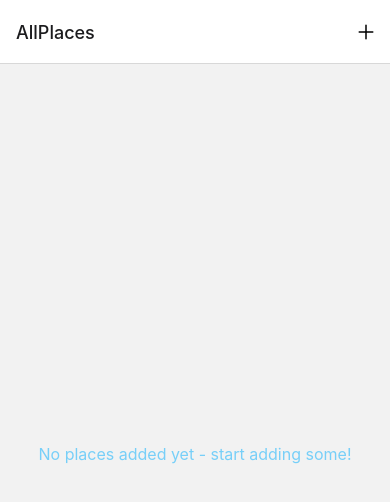
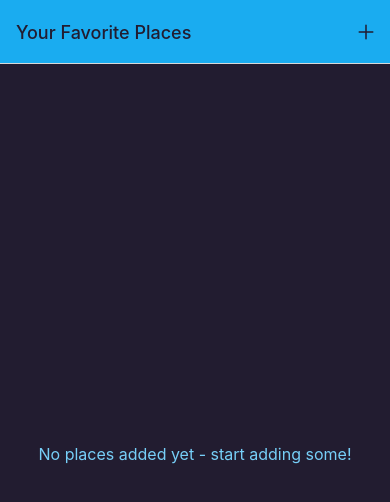
Before and after one commit to MTolouie/FavoritePlaces, a React Native app: screen / in a window 390 px wide. Shown: the top 502 px of the page. Built offline with nearby package versions, Linux system fonts and the light colour scheme.

Commit message:
added overrall style and changed the header titles

```diff
--- a/App.js
+++ b/App.js
@@ -7,13 +7,22 @@ import AllPlaces from "./screens/AllPlaces";
 import PlaceDetails from "./screens/PlaceDetails";
 import AddPlace from "./screens/AddPlace";
 import IconButton from "./components/UI/IconButton";
+import { Colors } from "./constants/colors";
 const stack = createNativeStackNavigator();
 export default function App() {
   return (
     <Fragment>
       <StatusBar style="light" />
       <NavigationContainer>
-        <stack.Navigator>
+        <stack.Navigator
+          screenOptions={{
+            headerStyle: {
+              backgroundColor: Colors.primary500,
+            },
+            headerTintColor: Colors.gray700,
+            contentStyle: { backgroundColor: Colors.gray700 },
+          }}
+        >
           <stack.Screen
             name="AllPlaces"
             component={AllPlaces}
@@ -26,9 +35,16 @@ export default function App() {
                   onPress={() => navigation.navigate("AddPlace")}
                 />
               ),
+              title: "Your Favorite Places",
             })}
           />
-          <stack.Screen name="AddPlace" component={AddPlace} />
+          <stack.Screen
+            name="AddPlace"
+            component={AddPlace}
+            options={{
+              title: "Add a New Place",
+            }}
+          />
           <stack.Screen name="PlaceDetails" component={PlaceDetails} />
         </stack.Navigator>
       </NavigationContainer>
```
